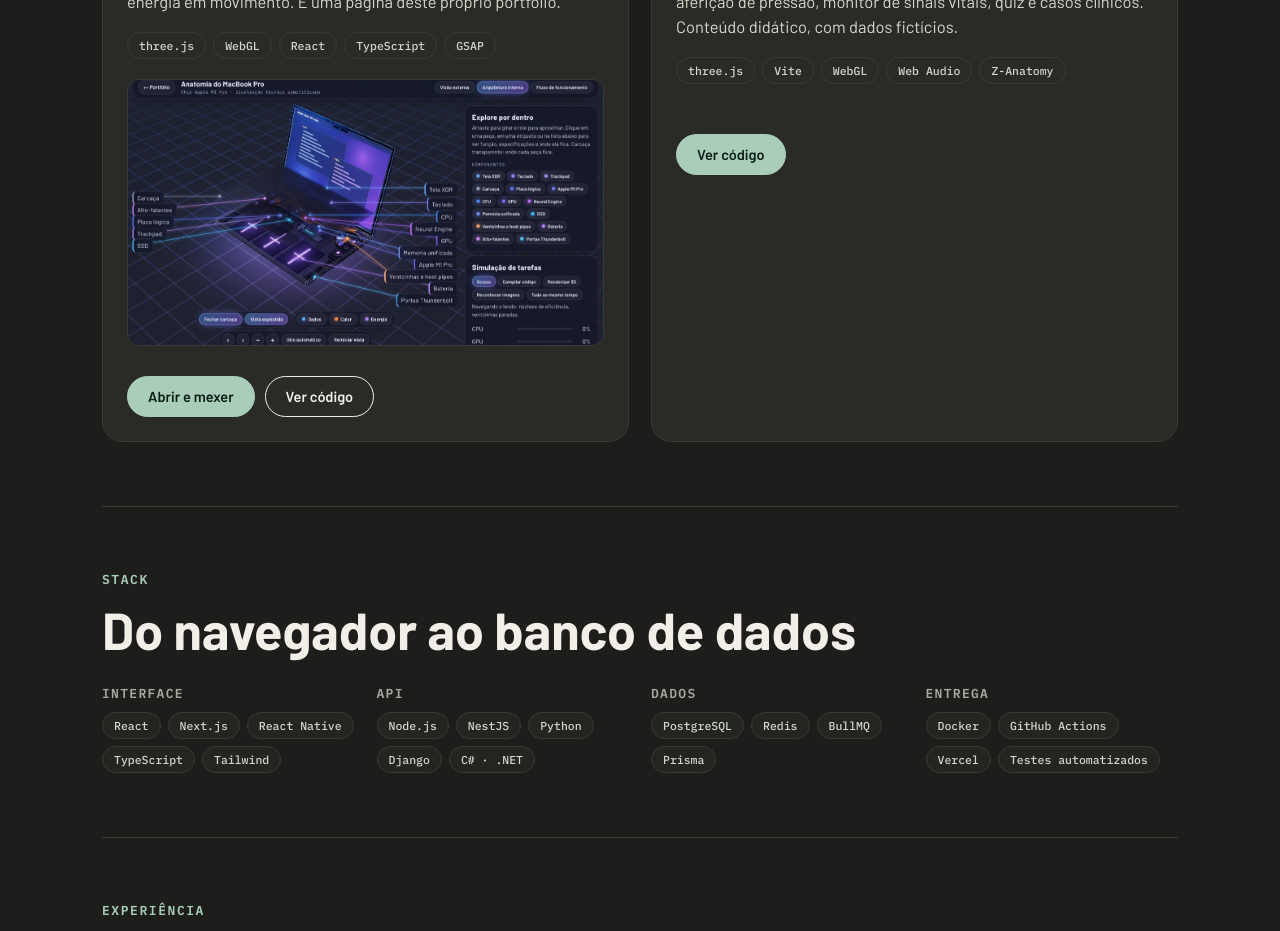
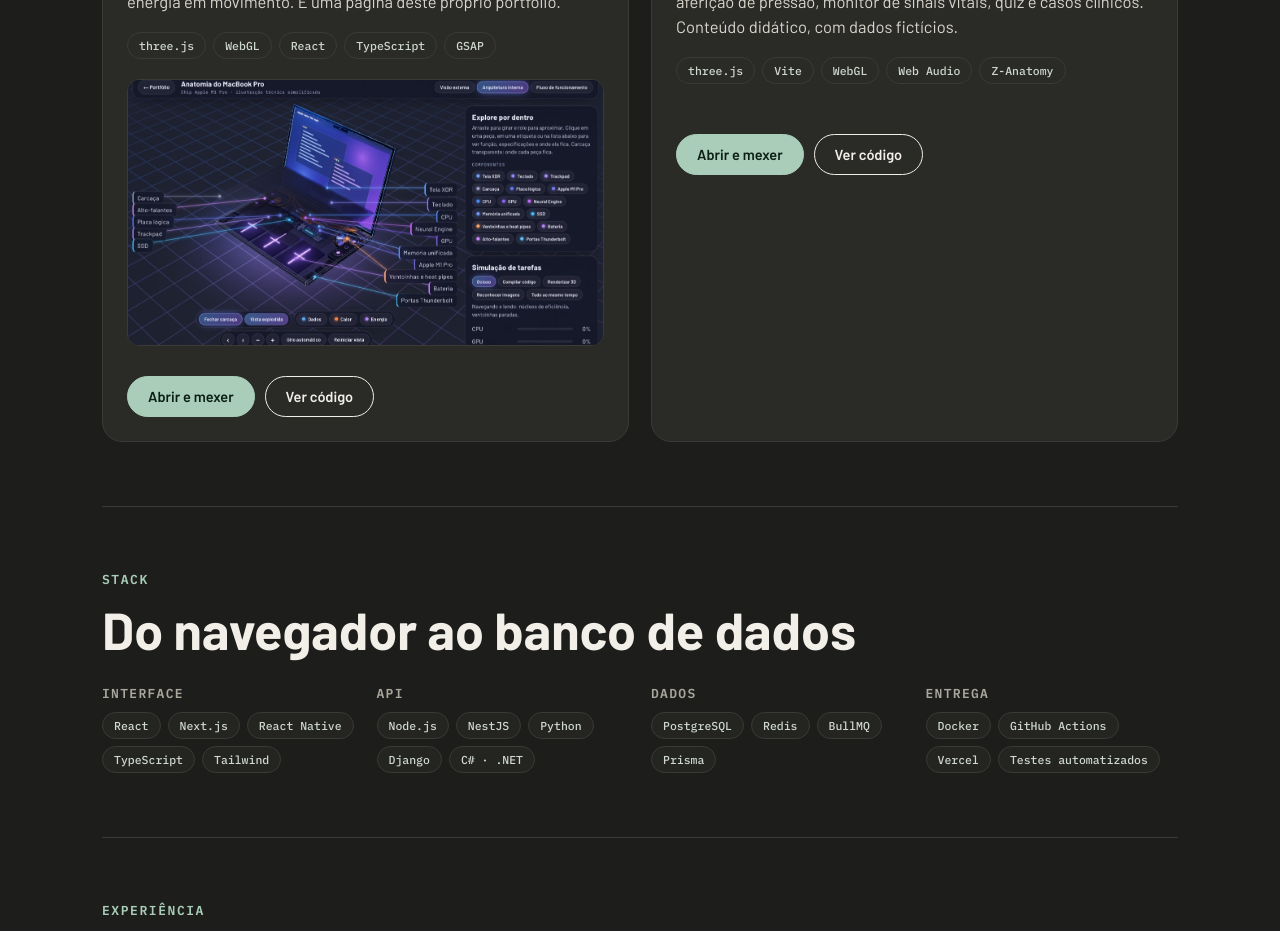
Before and after one commit to 7Genesis/portfolio-genesis, a Next.js app: page / in a window 1280 px wide. Shown: the part 2520-3451 px from the top of the page. Built offline with nearby package versions, Linux system fonts and the light colour scheme.

Commit message:
feat: Abrir e mexer no Nursing Lab 3D (demo no GitHub Pages)

```diff
--- a/app/components/desmontagem/content.ts
+++ b/app/components/desmontagem/content.ts
@@ -15,6 +15,7 @@ export const LEADFLOW_REPO = "https://github.com/7Genesis/leadflow-engine";
 export const CREDITFLOW_REPO = "https://github.com/7Genesis/CreditFlow";
 export const ANATOMIA = "/anatomia";
 export const NURSING_LAB = "https://github.com/7Genesis/nursing-lab-3d";
+export const NURSING_LAB_DEMO = "https://7genesis.github.io/nursing-lab-3d/";
 export const ANATOMIA_CODIGO = "https://github.com/7Genesis/portfolio-genesis/tree/main/app/components/anatomia";
 
 export const IMG = "/desmontagem/img";
@@ -71,7 +72,7 @@ export const STEPS: Step[] = [
       label: "Meus projetos 3D",
       items: [
         { title: "Anatomia do MacBook Pro", text: "Gire, aproxime e abra o notebook peça por peça. three.js.", href: ANATOMIA },
-        { title: "Nursing Lab 3D", text: "Anatomia humana 3D, ausculta, pressão arterial e casos clínicos. Conteúdo didático.", href: NURSING_LAB },
+        { title: "Nursing Lab 3D", text: "Anatomia humana 3D, ausculta, pressão arterial e casos clínicos. Conteúdo didático.", href: NURSING_LAB_DEMO },
       ],
     },
   },
@@ -269,7 +270,10 @@ export const PROJECTS: Project[] = [
     text: "Laboratório virtual de enfermagem: corpo humano 3D com mais de 450 músculos, ossos e órgãos para isolar peça por peça, ausculta, aferição de pressão, monitor de sinais vitais, quiz e casos clínicos. Conteúdo didático, com dados fictícios.",
     chips: ["three.js", "Vite", "WebGL", "Web Audio", "Z-Anatomy"],
     shots: [],
-    links: [{ label: "Ver código", href: NURSING_LAB }],
+    links: [
+      { label: "Abrir e mexer", href: NURSING_LAB_DEMO },
+      { label: "Ver código", href: NURSING_LAB },
+    ],
   },
 ];
 
```
